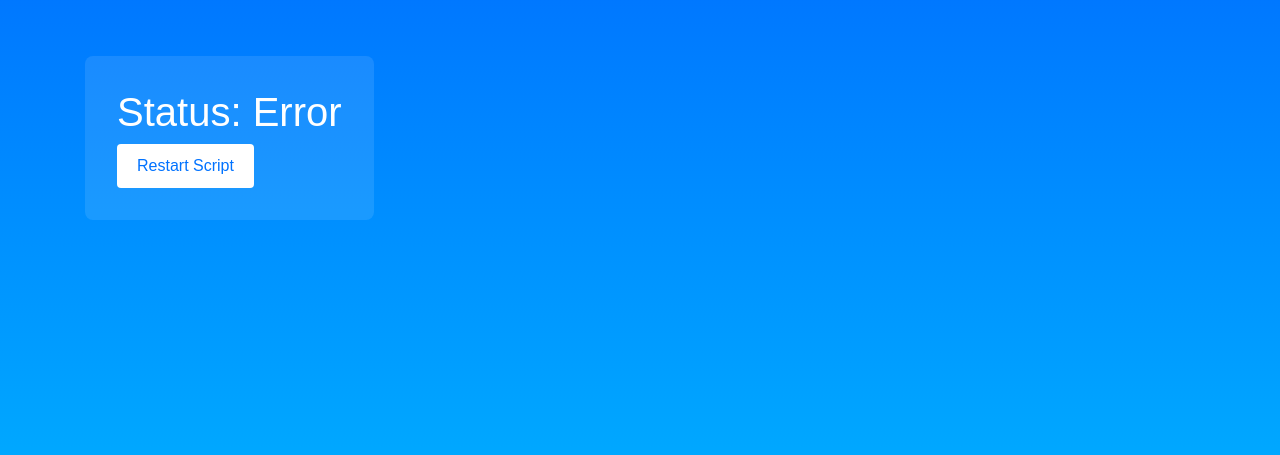
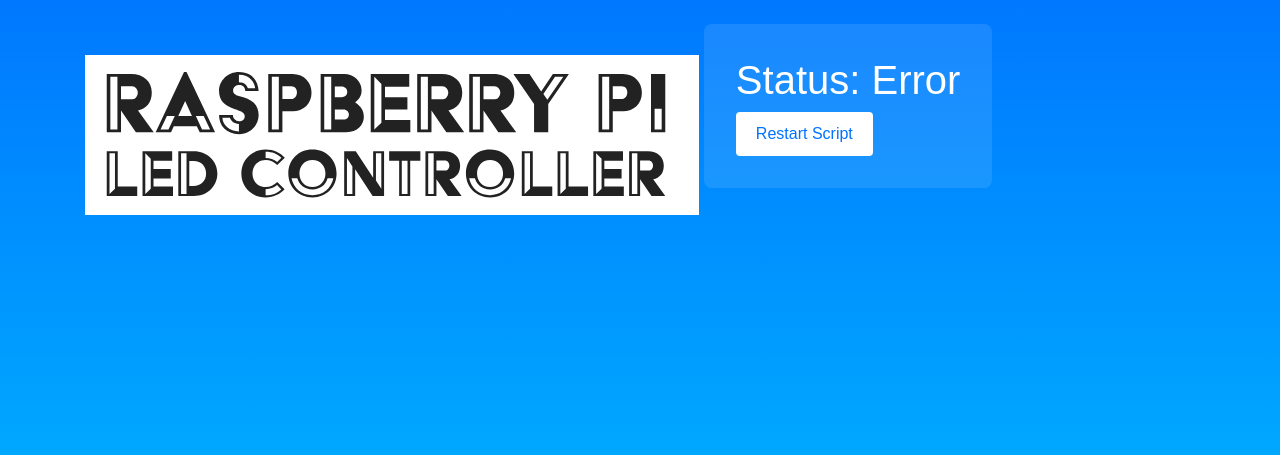
Before and after one commit to wazzasay/RasPi-Led-Controller, a Flask app: page / in a window 1280 px wide. Shown: the part 56-511 px from the top of the page. Run offline with Flask 3, Linux system fonts and the light colour scheme; some libraries are stand-ins or nearby versions.

Commit message:
adding svg title

```diff
--- a/app/templates/index.html
+++ b/app/templates/index.html
@@ -4,7 +4,7 @@
     <!-- Include Custom Styles -->
     <link rel="stylesheet" href="styles.css">
     </head>
-    <pre class="ascii-title">{{ ascii_title }}</pre>
+    <img class="svg-title" src="/app/title.svg">
     <div class="status-box">
         <h1>Status: {{ status }}</h1>
         <form action="{{ url_for('restart_service') }}" method="post">
```
